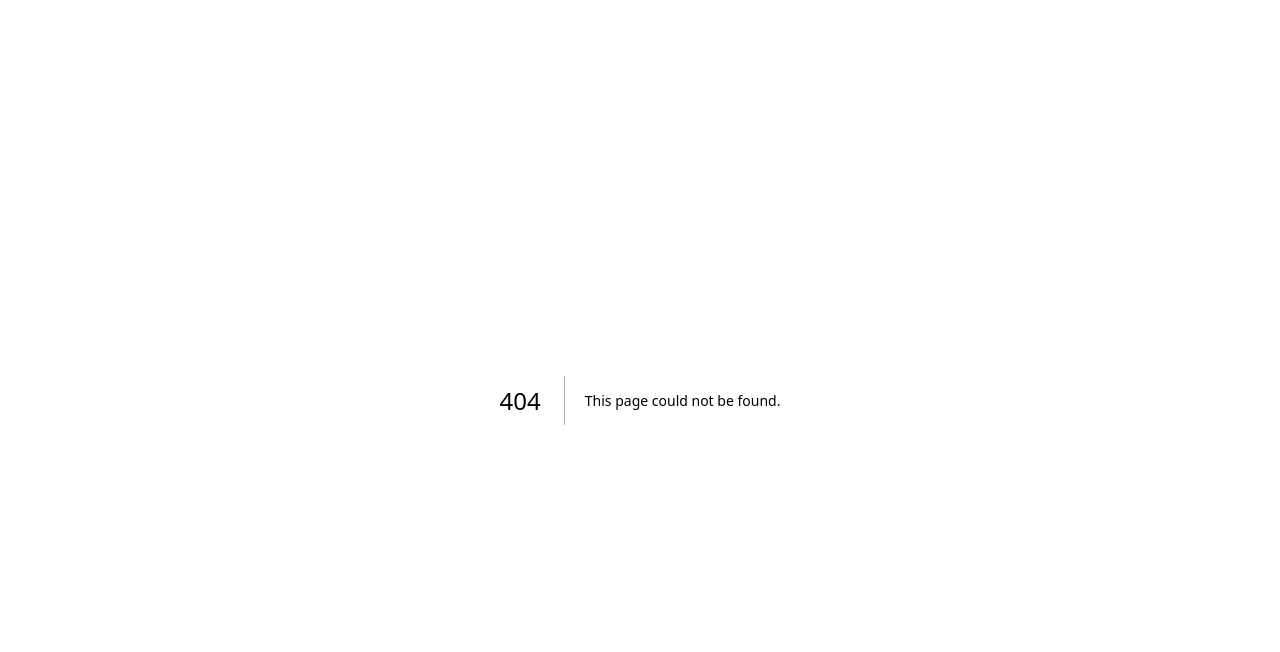
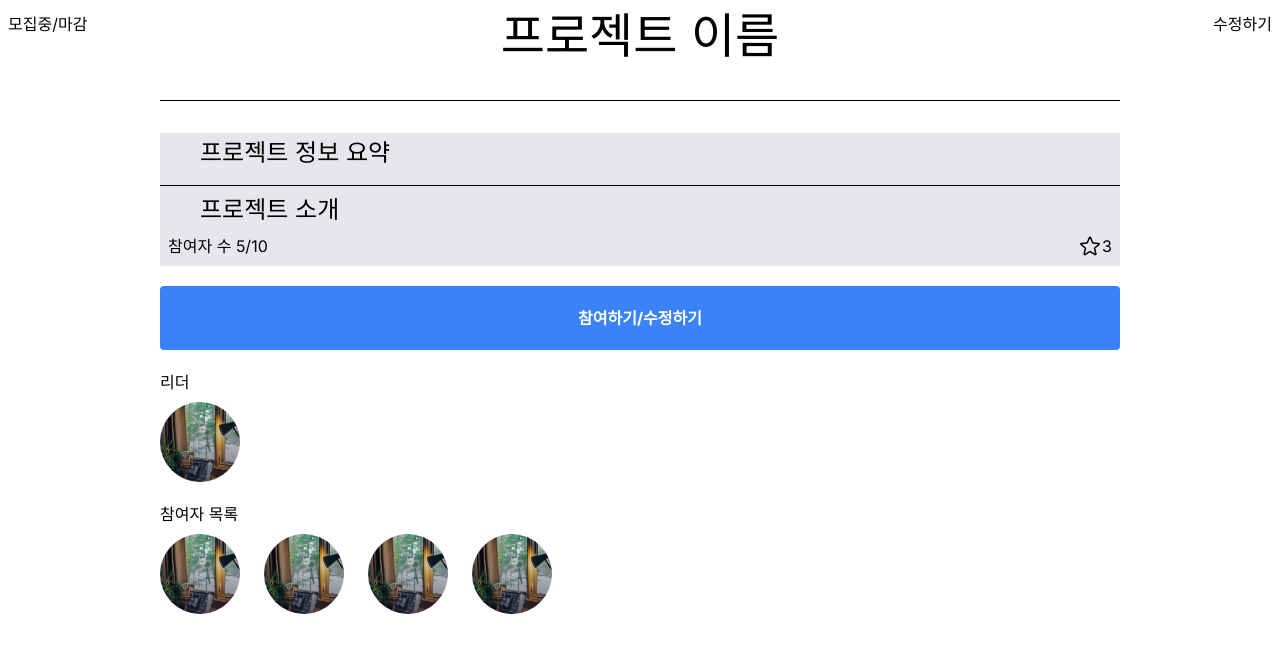
Before and after one commit to Atogato/Atogato, a Next.js app in the folder frontend/: page /project/detail/1 in a window 1280 px wide. Before the commit this address had no page. Shown: the top 652 px of the page. Built offline with nearby package versions, Linux system fonts and the light colour scheme.

Commit message:
Feat(FE): 프로젝트 디테일 페이지 제작

```diff
--- /dev/null
+++ b/frontend/src/app/project/detail/[project_id]/page.tsx
@@ -0,0 +1,74 @@
+import Link from "next/link"
+
+export default function Detail(){
+    return(
+        <div>
+            <div className="mb-10 mt-3 relative">
+                <div className="text-5xl text-center">
+                    프로젝트 이름
+                </div>
+                <div className="absolute top-0 left-2">
+                    모집중/마감
+                </div>
+                <div className="absolute top-0 right-2">
+                    <Link prefetch={false} href={`/`} >
+                        수정하기
+                    </Link>
+                </div>
+            </div>
+            <hr className="mb-8 mx-40 border-black" />
+            <div className="bg-gray-200 mx-40 relative">
+                <div className="text-2xl text-left px-10 pt-1 pb-3">
+                    프로젝트 정보 요약
+                </div>
+                <hr className="my-1 border-black w-full" />
+                <div className="text-2xl text-left px-10 pt-1 pb-10">
+                    프로젝트 소개
+                </div>
+                <div className="absolute bottom-2 left-2">
+                    참여자 수 5/10
+                </div>
+                <div className="flex absolute bottom-2 right-2">
+                    <svg xmlns="http://www.w3.org/2000/svg" fill="none" viewBox="0 0 24 24" stroke-width="1.5" stroke="currentColor" className="w-6 h-6">
+                        <path stroke-linecap="round" stroke-linejoin="round" d="M11.48 3.499a.562.562 0 011.04 0l2.125 5.111a.563.563 0 00.475.345l5.518.442c.499.04.701.663.321.988l-4.204 3.602a.563.563 0 00-.182.557l1.285 5.385a.562.562 0 01-.84.61l-4.725-2.885a.563.563 0 00-.586 0L6.982 20.54a.562.562 0 01-.84-.61l1.285-5.386a.562.562 0 00-.182-.557l-4.204-3.602a.563.563 0 01.321-.988l5.518-.442a.563.563 0 00.475-.345L11.48 3.5z" />
+                    </svg>
+                    <div>
+                        3
+                    </div>
+                </div>
+            </div>
+            <div className="flex justify-center mt-5">
+                <button className="w-full bg-blue-500 hover:bg-blue-700 text-white font-bold py-5 px-10 rounded mx-40">
+                    참여하기/수정하기
+                </button>
+            </div>
+            <div className="mx-40 mt-5 mb-10">
+                <div className="my-5">
+                    <div className="my-2">
+                        리더
+                    </div>
+                    <a href="/" className="block relative">
+                        <img alt="name" src="/image.png" className="h-20 w-20 rounded-full" />
+                    </a>
+                </div>
+                <div className="my-2">
+                    참여자 목록
+                </div>
+                <div className="flex">
+                    <a href="/" className="mr-6">
+                        <img alt="name" src="/image.png" className="h-20 w-20 rounded-full" />
+                    </a>
+                    <a href="/" className="mr-6">
+                        <img alt="name" src="/image.png" className="h-20 w-20 rounded-full" />
+                    </a>
+                    <a href="/" className="mr-6">
+                        <img alt="name" src="/image.png" className="h-20 w-20 rounded-full" />
+                    </a>
+                    <a href="/" className="mr-6">
+                        <img alt="name" src="/image.png" className="h-20 w-20 rounded-full" />
+                    </a>
+                </div>
+            </div>
+        </div>
+    )
+}
```
Also changed, not shown: frontend/public/image.png (added).
